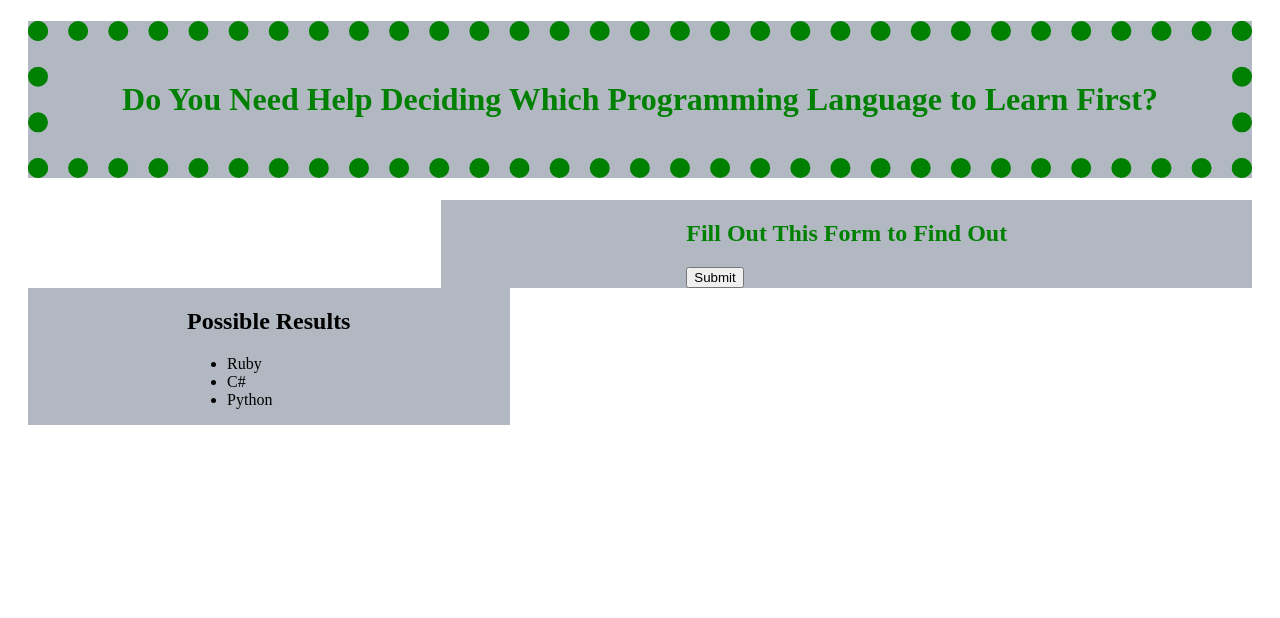
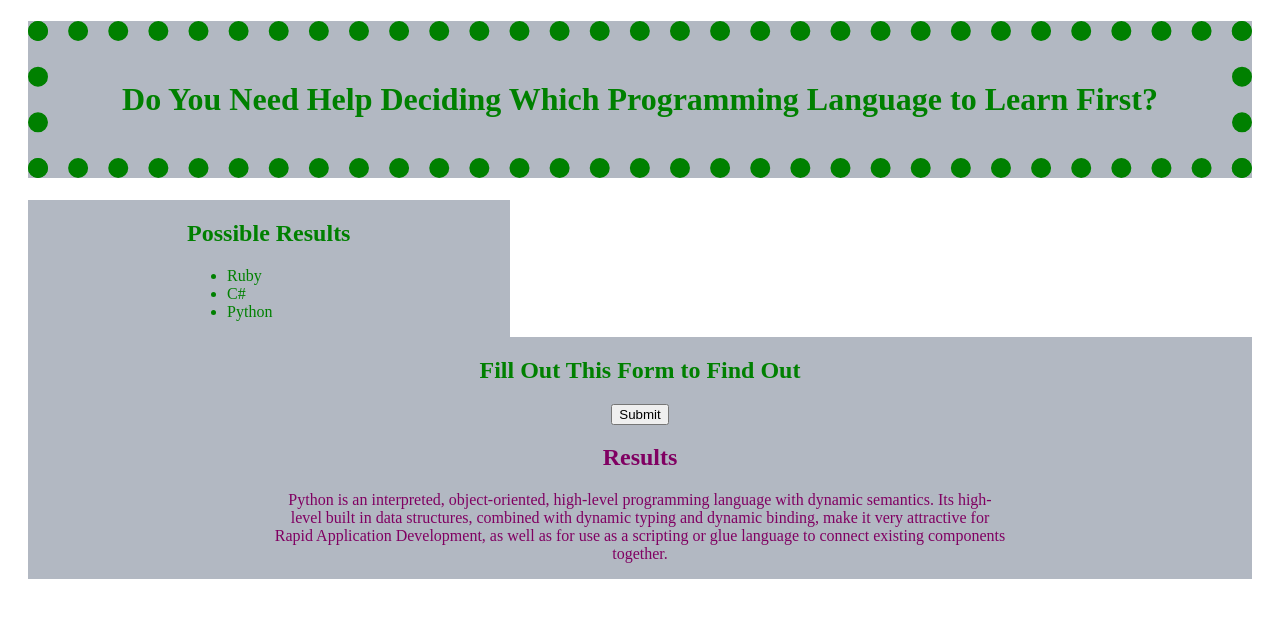
Before and after one commit to jennylynparsons/2nd-Independent-Project, a plain HTML site: page index.html in a window 1280 px wide. Drawn offline with Linux system fonts and the light colour scheme.

Commit message:
add results section with definitions for the three languages

```diff
--- a/css/styles.css
+++ b/css/styles.css
@@ -9,20 +9,33 @@ h1 {
 
 .form {
   float:right;
+  text-align: center;
   background-color: #b2b8c2;
   color: green;
   padding-left: 20%;
   padding-right: 20%;
 }
 
-.results {
+.possresults {
   float:left;
   background-color: #b2b8c2;
   padding-left: 13%;
   padding-right: 13%;
+  color: green;
 }
 
 body {
   padding-left: 20px;
   padding-right: 20px;
 }
+
+.results {
+  float:right;
+  text-align: center;
+  background-color: #b2b8c2;
+  color: rgb(128, 0, 98);
+}
+
+.hidden {
+  display: none;
+}
--- a/index.html
+++ b/index.html
@@ -1,32 +1,54 @@
 <!DOCTYPE html>
 <html lang="en">
+
 <head>
-  <script src =js/scripts.js></script>
+  <script src=js/scripts.js></script>
   <link href="css/styles.css" rel="stylesheet" type="text/css">
   <meta charset="UTF-8">
   <meta name="viewport" content="width=device-width, initial-scale=1.0">
   <title>Programming Language Selector</title>
 </head>
+
 <body>
   <div>
     <h1>Do You Need Help Deciding Which Programming Language to Learn First?</h1>
   </div>
+
+  <div class="possresults">
+    <h2>Possible Results</h2>
+    <ul>
+      <li>Ruby</li>
+      <li>C#</li>
+      <li>Python</li>
+    </ul>
+  </div>
+
   <div class="form">
     <h2>Fill Out This Form to Find Out</h2>
     <form>
       <label for=""></label>
       <button type="submit" class="btn">Submit</button>
     </form>
+    <div class="results">
+      <h2>Results</h2>
+      <p id="ruby" class="hidden">Ruby is the language for you! Ruby is A dynamic, open source programming language with
+        a focus on
+        simplicity and productivity. It has an elegant syntax that is natural to read and easy to write.
+      </p>
+      <p id="c" class="hidden"> is a modern, object-oriented, and type-safe programming language. C# enables developers
+        to build many types of secure and robust applications that run in .NET. C# has its roots in the C family of
+        languages and will be immediately familiar to C, C++, Java, and JavaScript programmers.
+      </p>
+      <p id="python" class="hidden>">Python is an interpreted, object-oriented, high-level programming language with
+        dynamic semantics. Its high-level built in data structures, combined with dynamic typing and dynamic binding,
+        make it very attractive for Rapid Application Development, as well as for use as a scripting or glue language to
+        connect existing components together.
+      </p>
+    </div>
   </div>
 
-<div class="results">
-  <h2>Possible Results</h2>
-  <ul>
-    <li>Ruby</li>
-    <li>C#</li>
-    <li>Python</li>
-  </ul>
 
-</div>
+
 </body>
+
 </html>
```
